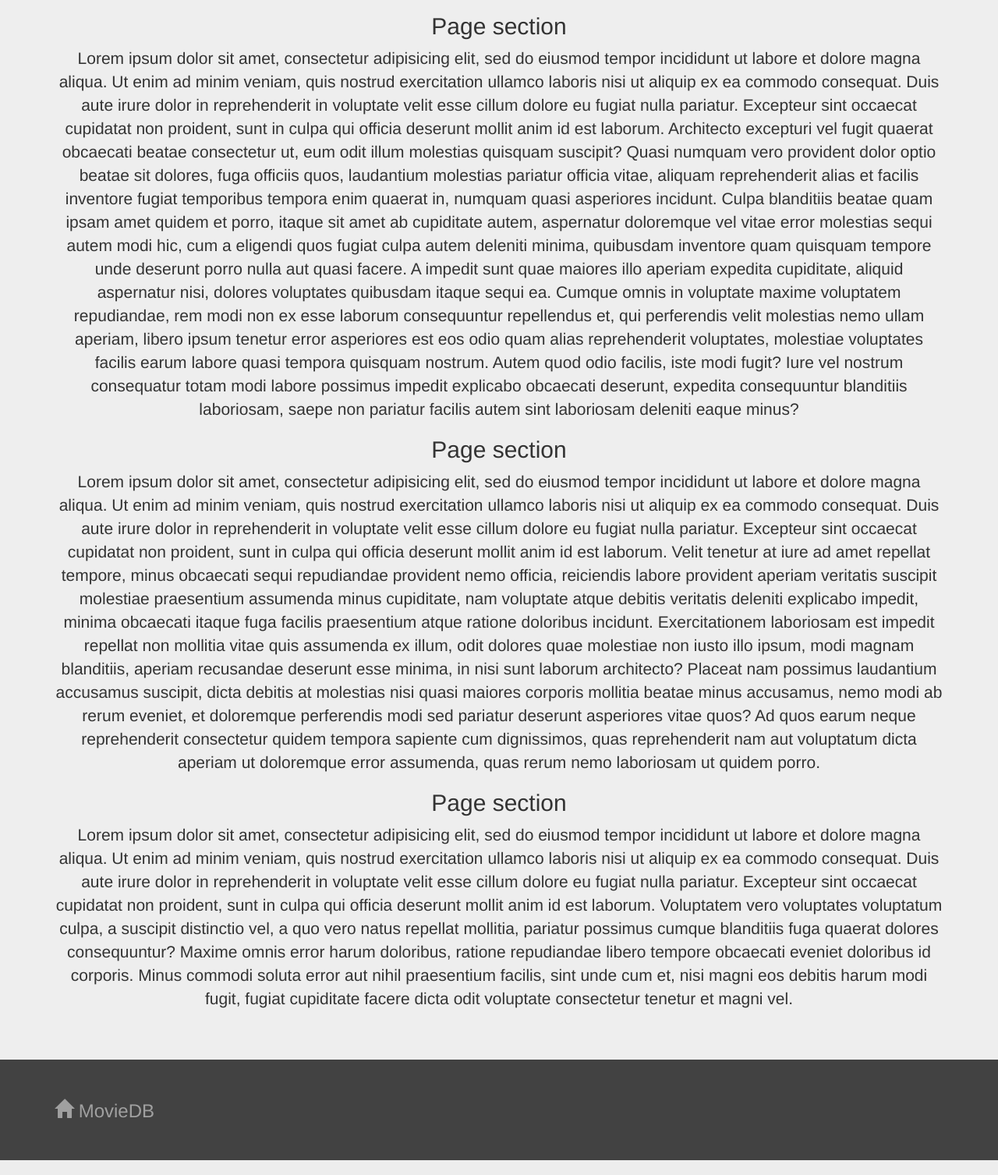
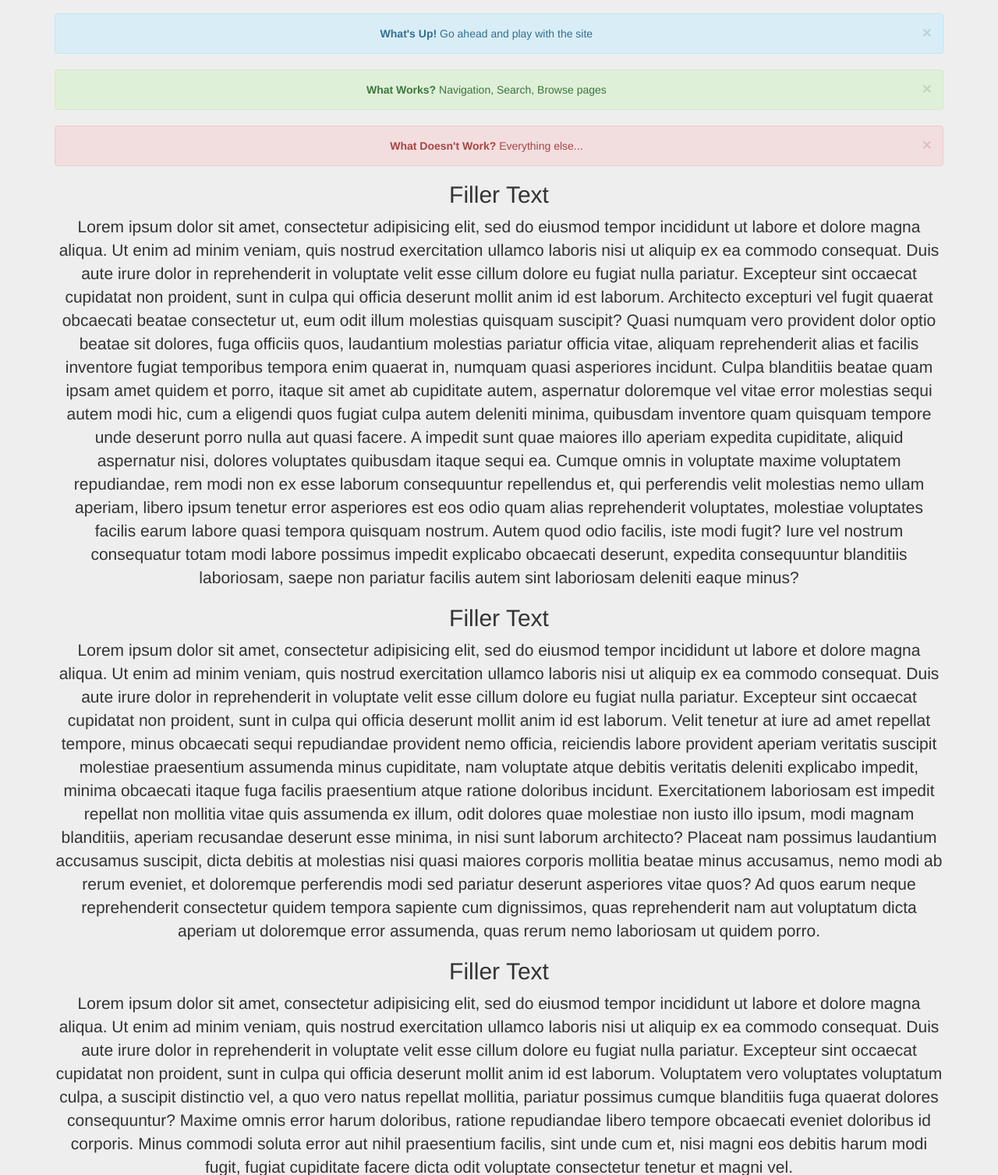
Before and after one commit to JimGomez48/moviedb_project, a Django app: template MovieDB/templates/index.html in a window 1280 px wide. Shown: the part 51-1558 px from the top of the page at 78% size. Run offline with Django 3.2, Linux system fonts and the light colour scheme; the template is opened without the code that fills it, so the values that code supplies are empty; some libraries are stand-ins or nearby versions.

Commit message:
Fixed some stuff. Added some nonesense :)

```diff
--- a/MovieDB/templates/browse_director.html
+++ b/MovieDB/templates/browse_director.html
@@ -3,7 +3,7 @@
 {% block paged_content %}
     <div class="panel panel-default text-left">
         <div class="panel-heading">
-            <h3><span class="glyphicon glyphicon-bullhorn"></span> {{ results_header }}</h3>
+            <h2><span class="glyphicon glyphicon-bullhorn"></span> {{ results_header }}</h2>
         </div>
         <ul class="list-group">
             {% for director in page %}
--- a/MovieDB/templates/browse_movie.html
+++ b/MovieDB/templates/browse_movie.html
@@ -3,7 +3,7 @@
 {% block paged_content %}
     <div class="panel panel-default text-left">
         <div class="panel-heading">
-            <h3><span class="glyphicon glyphicon-film"></span> {{ results_header }}</h3>
+            <h2><span class="glyphicon glyphicon-film"></span> {{ results_header }}</h2>
         </div>
         <ul class="list-group">
             {% for movie in page %}
--- a/MovieDB/templates/index.html
+++ b/MovieDB/templates/index.html
@@ -3,15 +3,36 @@
     <div class="container">
         <h1 class="">{{ page_header }}</h1>
 
-        <h2>Page section</h2>
+        <div class="alert alert-info alert-dismissable fade in" role="alert">
+            <button type="button" class="close" data-dismiss="alert"
+                    aria-label="Close"><span aria-hidden="true">&times;</span>
+            </button>
+            <strong>What's Up!</strong> Go ahead and play with the site
+        </div>
+
+        <div class="alert alert-success alert-dismissable fade in" role="alert">
+            <button type="button" class="close" data-dismiss="alert"
+                    aria-label="Close"><span aria-hidden="true">&times;</span>
+            </button>
+            <strong>What Works?</strong> Navigation, Search, Browse pages
+        </div>
+
+        <div class="alert alert-danger alert-dismissable fade in" role="alert">
+            <button type="button" class="close" data-dismiss="alert"
+                    aria-label="Close"><span aria-hidden="true">&times;</span>
+            </button>
+            <strong>What Doesn't Work?</strong> Everything else...
+        </div>
+
+        <h2>Filler Text</h2>
 
         <p>{% lorem 3 %}</p>
 
-        <h2>Page section</h2>
+        <h2>Filler Text</h2>
 
         <p>{% lorem 3 %}</p>
 
-        <h2>Page section</h2>
+        <h2>Filler Text</h2>
 
         <p>{% lorem 3 %}</p>
     </div>
```
Also changed, not shown: MovieDB/templates/404.html (+24 -3 lines), MovieDB/views.py (+18 -16 lines).
